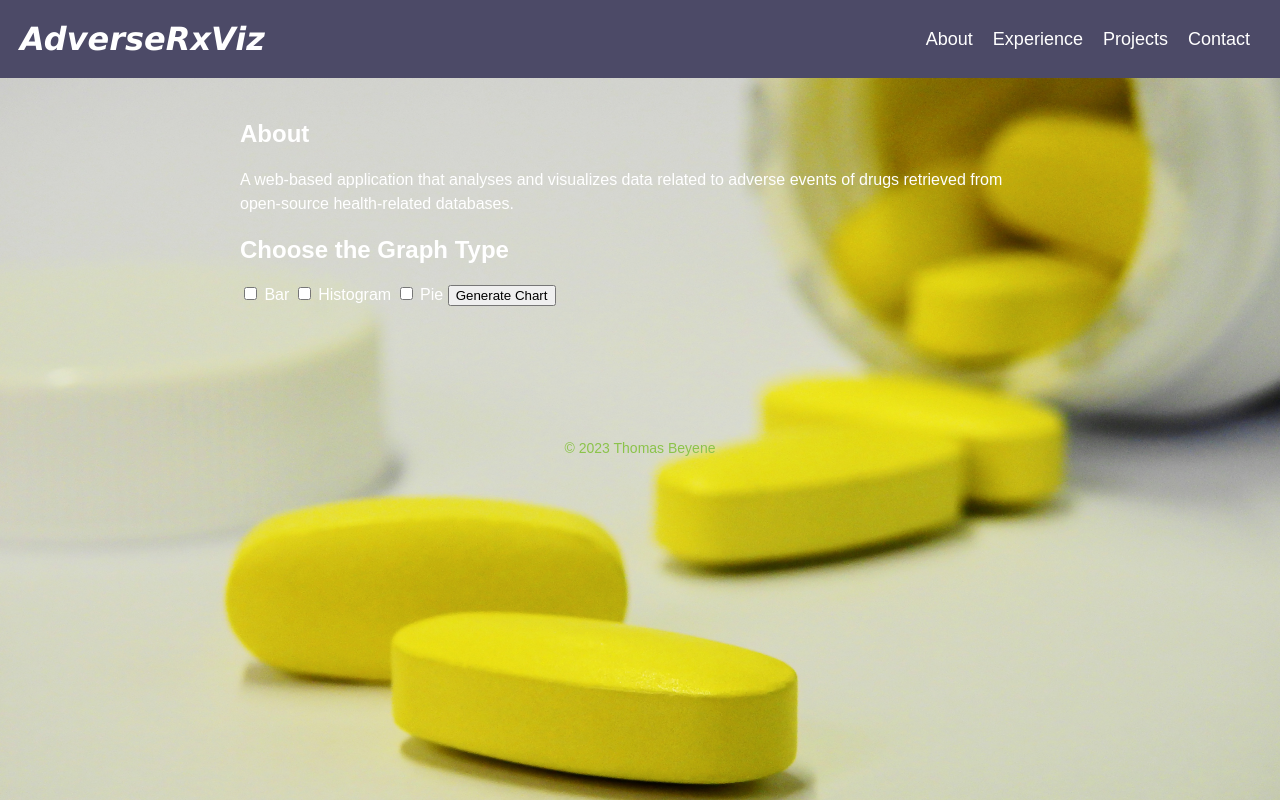
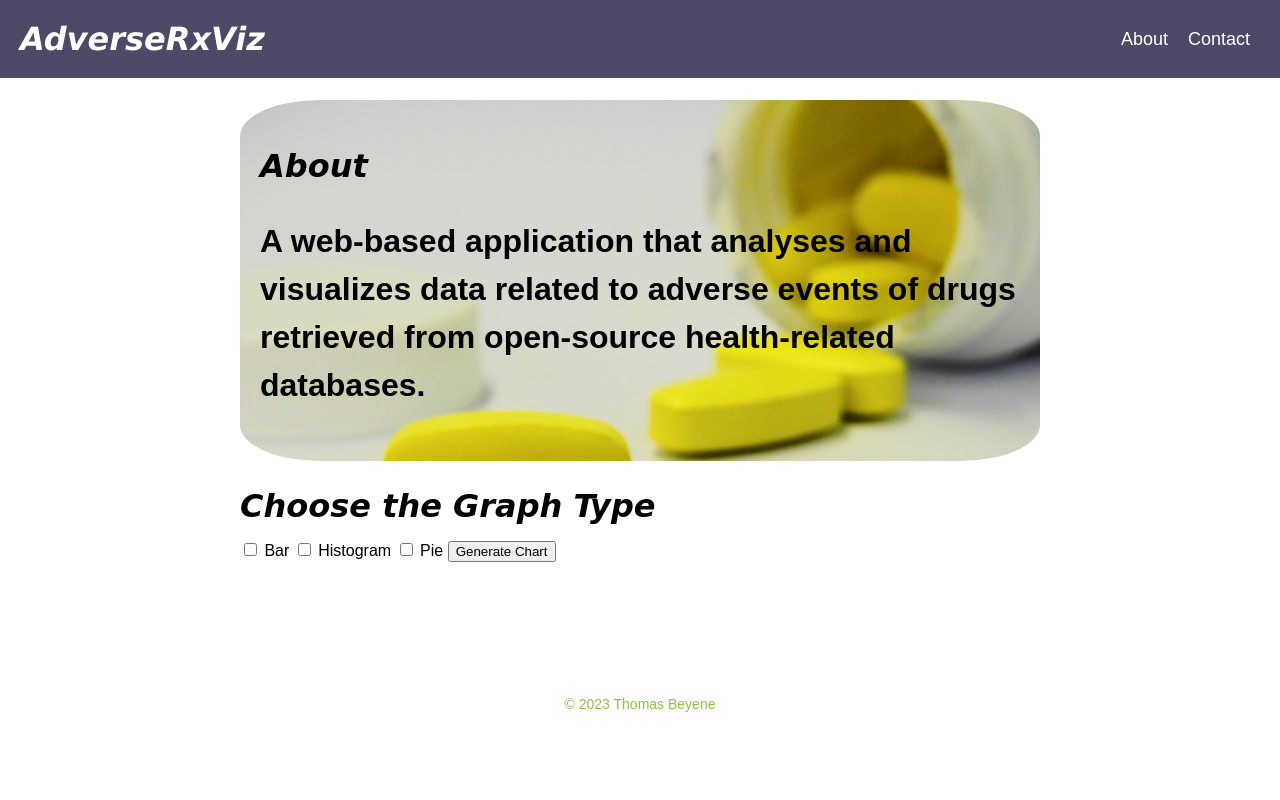
Before and after one commit to TZITA/AdverseRxViz, a Flask app: page / in a window 1280 px wide. Run offline with Flask 3, Linux system fonts and the light colour scheme; some libraries are stand-ins or nearby versions.

Commit message:
New look

```diff
--- a/css/main.css
+++ b/css/main.css
@@ -1,10 +1,7 @@
 body {
-    font-family: Arial, sans-serif;
-    background-image: url('../assets/nutritional-supplement-2358476.jpg');
-    background-color: #4c4a67;
-    background-size: cover;
-    background-repeat: repeat-x;
-    color: #fff;
+    font-family: Arial, Helvetica, sans-serif;
+    background-color: white;
+    color: black;
     margin: 0;
     padding: 0;
 }
@@ -61,13 +58,26 @@ main {
     padding: 20px;
 }
 
+#about {
+  border-radius: 10%;
+  background-image: url('../assets/nutritional-supplement-2358476.jpg');
+  background-size: cover;
+  background-repeat: no-repeat;
+  color: black;
+  padding: 20px;
+}
+
 section h2 {
-    font-size: 24px;
-    margin-bottom: 20px;
-  }
+  font-family: cursive;
+  font-size: xx-large;
+  font-style: italic;
+  margin-bottom: 15px;
+}
 
 section p {
-    font-size: 16px;
+    font-family: Arial, Helvetica, sans-serif;
+    font-weight: bold;
+    font-size: xx-large;
     line-height: 1.5;
   }
 
--- a/templates/viz.html
+++ b/templates/viz.html
@@ -4,6 +4,7 @@
     <meta charset="UTF-8">
     <meta name="viewport" content="width=device-width, initial-scale=1.0">
     <title>AdverseRxViz</title>
+    <link rel="icon" type="image/x-icon" href="../assets/nutritional-supplement-2358476.jpg">
     <link rel="stylesheet" type="text/css" href="..\css\main.css">
     <script src="https://cdn.plot.ly/plotly-latest.min.js"></script>
 </head>
@@ -14,8 +15,6 @@
         <nav>
           <ul>
             <li><a href="#about">About</a></li>
-            <li><a href="#experience">Experience</a></li>
-            <li><a href="#projects">Projects</a></li>
             <li><a href="#contact">Contact</a></li>
           </ul>
         </nav>
```
